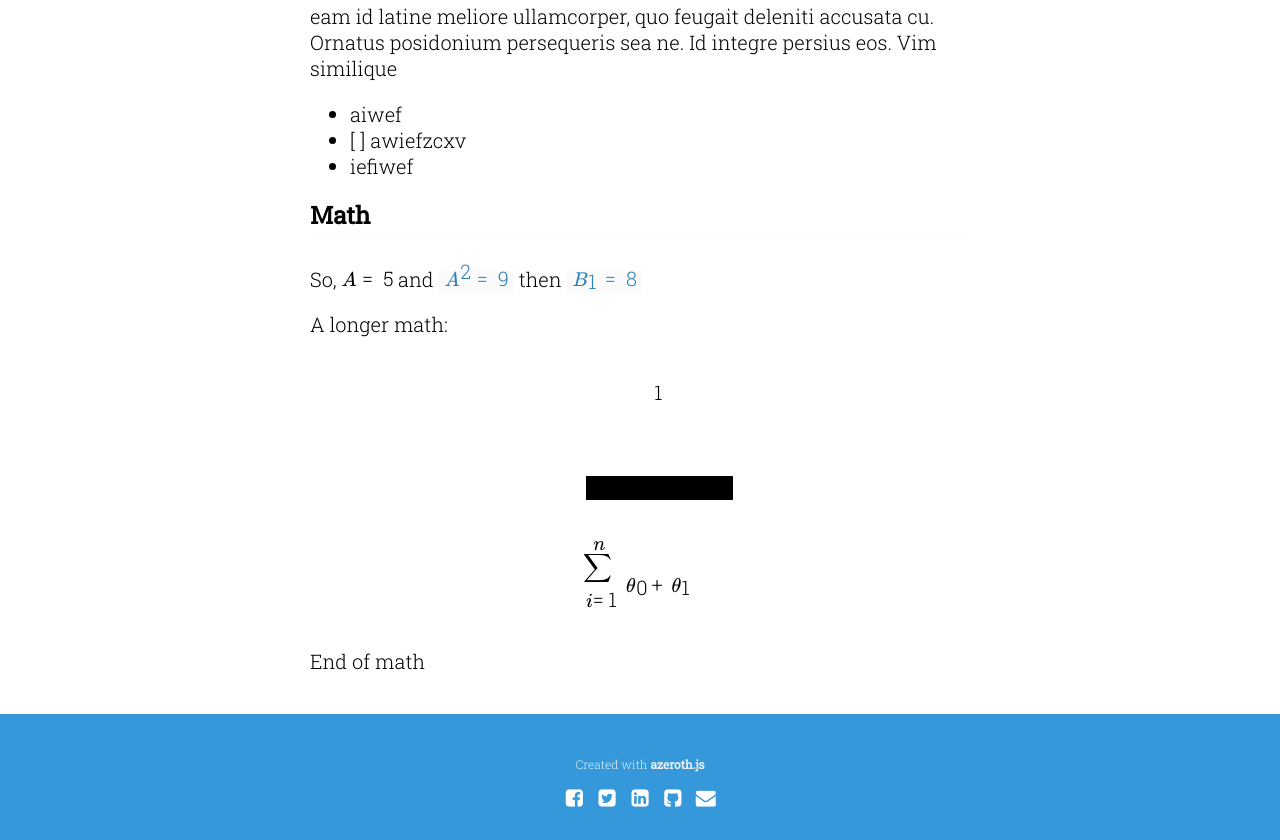
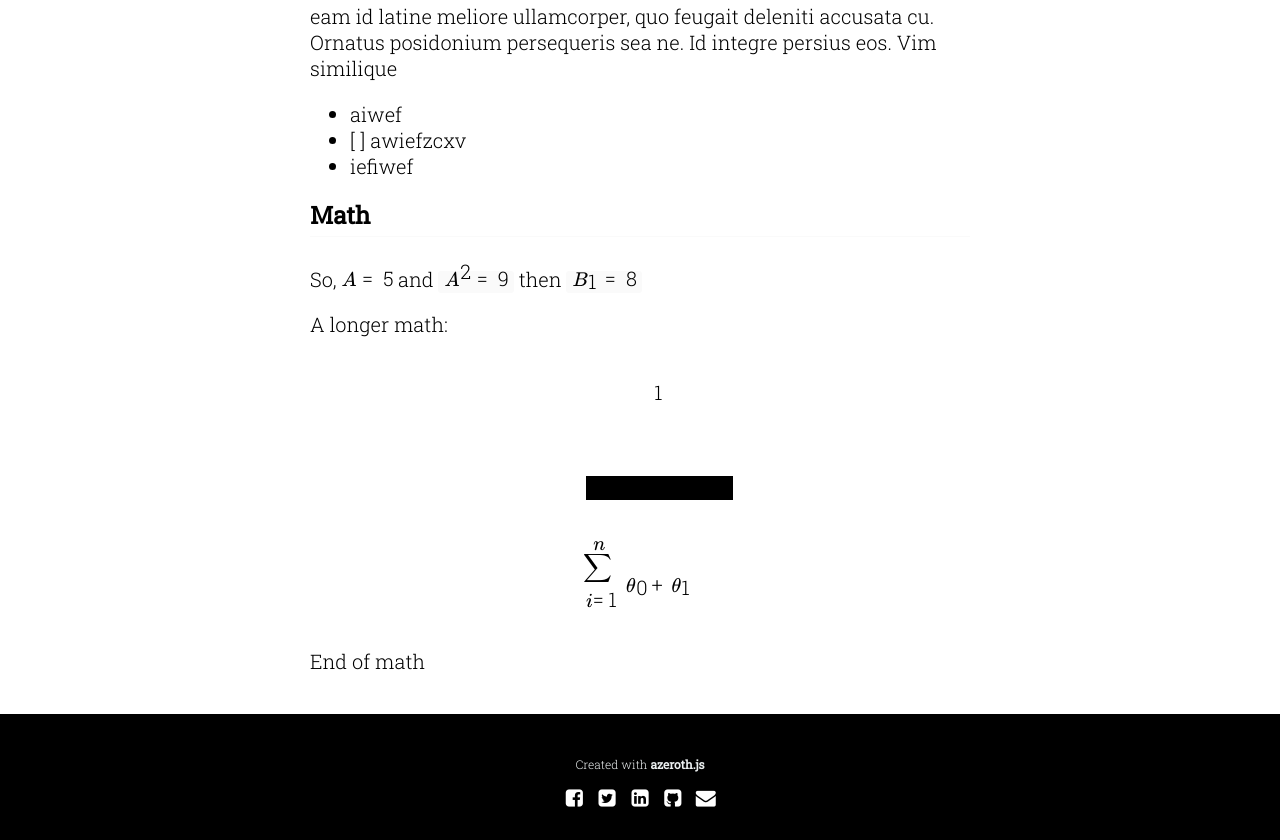
Before and after one commit to huytd/azeroth-js, a plain HTML site: page posts/lorem-ipsum.html in a window 1280 px wide. Shown: the part 1769-2609 px from the top of the page. Drawn offline with nearby package versions, Linux system fonts and the light colour scheme; some packages are replaced by stand-ins of ours.

Commit message:
Update theme.css
Black and White theme

```diff
--- a/css/theme.css
+++ b/css/theme.css
@@ -58,7 +58,7 @@ blockquote {
 
 code {
     background: #FAFAFA;
-    color: #2980b9;
+    color: #00000;
     padding: 2px; border-radius: 3px;
     padding-left: 6px; padding-right: 6px;
     font-family: monospace;
@@ -124,7 +124,7 @@ html, body {
 }
 
 .header {
-    background-color: #3498db;
+    background-color: #000000;
     padding: 30px;
     color: #FFF;
     font-weight: bold;
@@ -144,7 +144,7 @@ html, body {
 
 .footer {
     text-align: center;
-    background-color: #3498db;
+    background-color: #000000;
     padding: 30px;
 }
 
```
